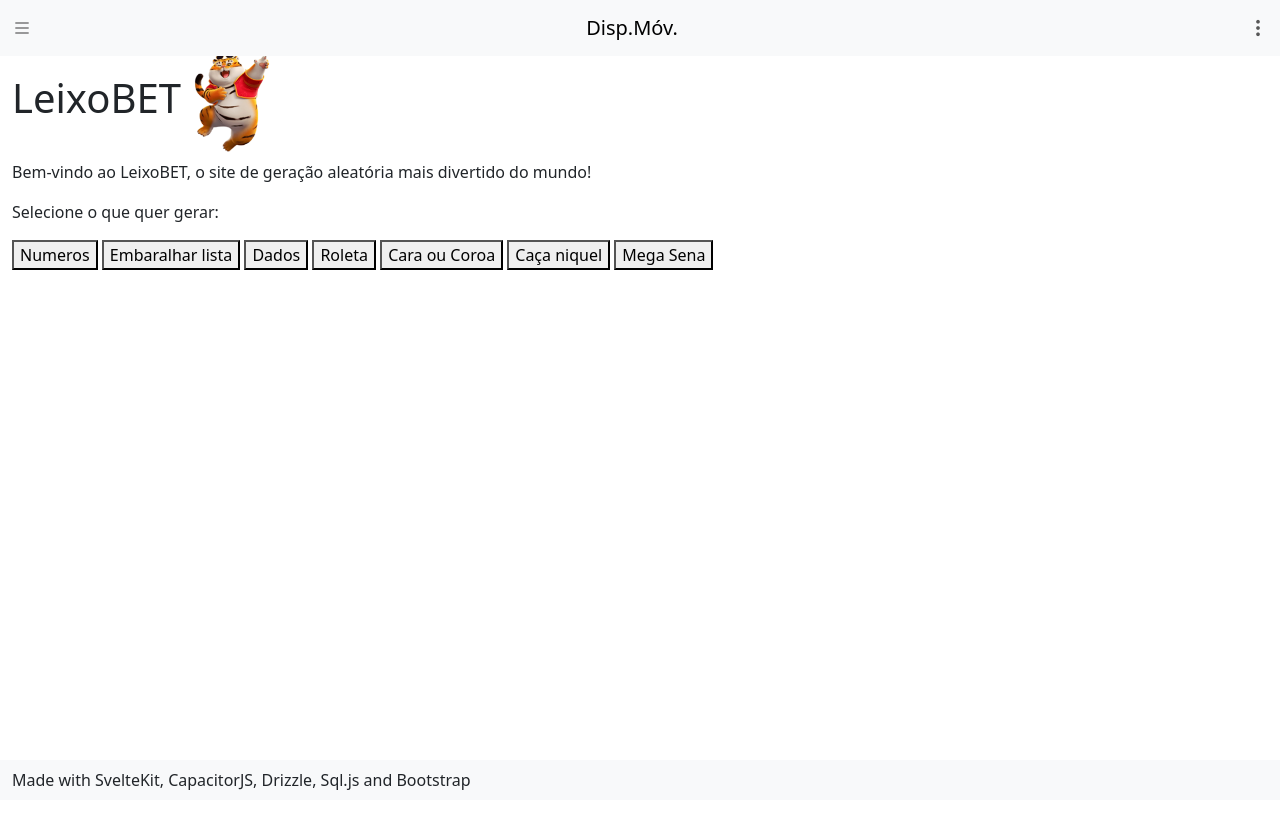
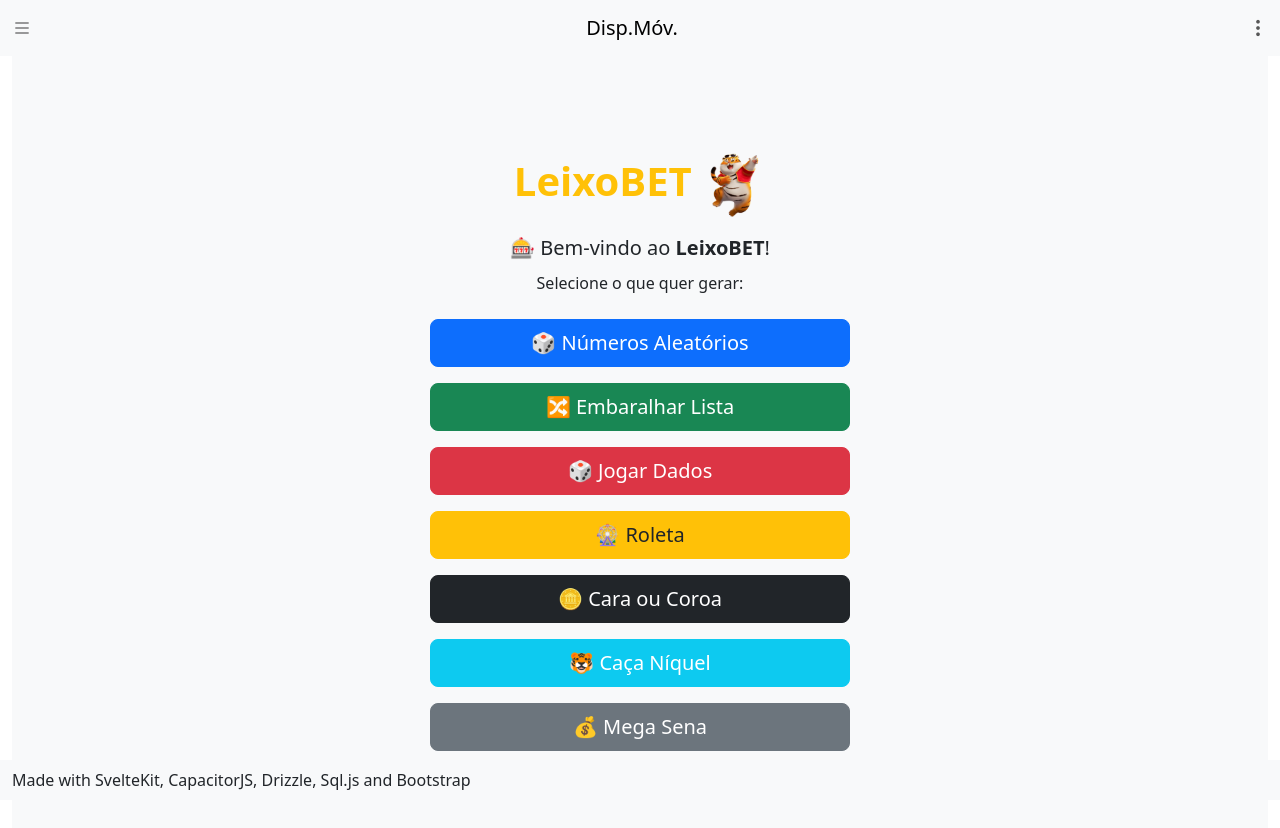
Before and after one commit to arthuraleixovital/meu-projeto-capacitor, a SvelteKit app: page /cassino in a window 1280 px wide. Shown: the top 828 px of the page. Before the commit the page ends 800 px from the top, so only its background shows below. Built offline with nearby package versions, Linux system fonts and the light colour scheme.

Commit message:
Anotacoes.

```diff
--- a/src/routes/cassino/+page.svelte
+++ b/src/routes/cassino/+page.svelte
@@ -1,15 +1,48 @@
 <script>
-import { goto } from "$app/navigation";
+  import { goto } from "$app/navigation";
 </script>
 
-<h1>LeixoBET<img src="tigrinho.png" alt="Loteleixo" style="width: 100px;"></h1>
+<!-- Conteúdo centralizado e responsivo -->
+<div class="container-fluid p-4 text-center bg-light min-vh-100 d-flex flex-column justify-content-center align-items-center">
 
-<p>Bem-vindo ao LeixoBET, o site de geração aleatória mais divertido do mundo!</p>
-<p>Selecione o que quer gerar:</p>
-<button onclick={() => goto('/cassino/numeros')}>Numeros</button>
-<button onclick={() => goto('/cassino/embaralhar')}>Embaralhar lista</button>
-<button onclick={() => goto('/cassino/dados')}>Dados</button>
-<button onclick={() => goto('/cassino/roleta')}>Roleta</button>
-<button onclick={() => goto('/cassino/moeda')}>Cara ou Coroa</button>
-<button onclick={() => goto('/cassino/niquel')}>Caça niquel</button>
-<button onclick={() => goto('/cassino/megasena')}>Mega Sena</button>
+  <h1 class="mb-3 text-warning fw-bold">
+    LeixoBET
+    <img src="tigrinho.png" alt="Loteleixo" style="width: 64px;">
+  </h1>
+
+  <p class="mb-2 fs-5">🎰 Bem-vindo ao <strong>LeixoBET</strong>!</p>
+  <p class="mb-4 fs-6">Selecione o que quer gerar:</p>
+
+  <!-- Grade de botões responsiva -->
+  <div class="w-100" style="max-width: 420px;">
+    <div class="d-grid gap-3">
+      <button class="btn btn-primary btn-lg" onclick={() => goto('/cassino/numeros')}>
+        🎲 Números Aleatórios
+      </button>
+
+      <button class="btn btn-success btn-lg" onclick={() => goto('/cassino/embaralhar')}>
+        🔀 Embaralhar Lista
+      </button>
+
+      <button class="btn btn-danger btn-lg" onclick={() => goto('/cassino/dados')}>
+        🎲 Jogar Dados
+      </button>
+
+      <button class="btn btn-warning btn-lg text-dark" onclick={() => goto('/cassino/roleta')}>
+        🎡 Roleta
+      </button>
+
+      <button class="btn btn-dark btn-lg" onclick={() => goto('/cassino/moeda')}>
+        🪙 Cara ou Coroa
+      </button>
+
+      <button class="btn btn-info btn-lg text-white" onclick={() => goto('/cassino/niquel')}>
+        🐯 Caça Níquel
+      </button>
+
+      <button class="btn btn-secondary btn-lg" onclick={() => goto('/cassino/megasena')}>
+        💰 Mega Sena
+      </button>
+    </div>
+  </div>
+</div>
--- a/src/routes/cassino/dados/+page.svelte
+++ b/src/routes/cassino/dados/+page.svelte
@@ -3,60 +3,61 @@
 	let dados = $state([]);
 
 	function gerardados(qtd) {
-        dados = [];  // Limpa os resultados anteriores
+		dados = []; // Limpa os resultados anteriores
 		for (let i = 0; i < qtd; i++) {
-            dados.push(Math.floor(Math.random() * 6) + 1);  // Gera número de 1 a 6
+			dados.push(Math.floor(Math.random() * 6) + 1); // Gera número de 1 a 6
 		}
 	}
 </script>
-<div class="container">
 
-<h1>Geração de Dados Aleatórios</h1>
+<div class="container-fluid bg-light min-vh-100 d-flex flex-column justify-content-center align-items-center p-4">
+	<div class="w-100" style="max-width: 500px;">
+		<h1 class="text-success fw-bold text-center mb-4">🎲 Geração de Dados</h1>
 
-<p>Quantos dados deseja gerar?</p>
-<input type="number" bind:value={qtddados} min="1" max="100" placeholder="Digite o valor" />
+		<p class="fs-5 text-center mb-2">Quantos dados deseja gerar?</p>
 
-<button onclick={() => gerardados(qtddados)} class="btn btn-success btn-lg">Gerar Dados</button>
+		<input
+			type="number"
+			class="form-control form-control-lg mb-3 text-center"
+			bind:value={qtddados}
+			min="1"
+			max="100"
+			placeholder="Digite o valor"
+		/>
+
+		<div class="d-grid mb-4">
+			<button onclick={() => gerardados(qtddados)} class="btn btn-success btn-lg">
+				🎯 Gerar Dados
+			</button>
+		</div>
 
 		{#if dados.length > 0}
-    <h2>Resultados dos Dados:</h2>
-    <div>
+			<h2 class="text-center fs-4">Resultados:</h2>
+			<div class="d-flex flex-wrap justify-content-center gap-3 mt-3">
 				{#each dados as dado}
-            <img src="/dados/{dado}.png" alt="Dado {dado}" class="card-img-top">
+					<img src={`/dados/${dado}.png`} alt="Dado {dado}" class="dado-img">
 				{/each}
 			</div>
 		{/if}
 
-<div class="d-grid mt-4">
+		<div class="d-grid mt-5">
 			<button type="button" class="btn btn-primary btn-lg" onclick={() => history.back()}>
-        Retornar
+				⬅️ Retornar
 			</button>
+		</div>
 	</div>
 </div>
 
 <style>
-    * {
-        font-family: sans-serif;
-        box-sizing: border-box;
+	:global(body) {
+		margin: 0;
+		font-family: system-ui, sans-serif;
+		background-color: #f8f9fa;
 	}
 
-    .container {
-        margin: 20px auto;
-        width: 90%;
-        max-width: 500px;
-        background: white;
-        padding: 20px;
-        border-radius: 10px;
-        box-shadow: 0px 4px 6px rgba(0, 0, 0, 0.1);
-        text-align: center;
-        display: flex;
-        flex-direction: column;
-        gap: 10px;
-    }
-
-    .card-img-top {
-        height: 80px;
-        width: 80px;
-        padding: 6px;
+	.dado-img {
+		width: 72px;
+		height: 72px;
+		object-fit: contain;
 	}
 </style>
```
Also changed, not shown: src/routes/cassino/embaralhar/+page.svelte (+25 -9 lines), src/routes/cassino/megasena/+page.svelte (+37 -17 lines), src/routes/cassino/moeda/+page.svelte (+28 -11 lines), src/routes/cassino/niquel/+page.svelte (+34 -17 lines), src/routes/cassino/numeros/+page.svelte (+37 -8 lines). Lines whose indentation alone changed are shown as unchanged.
